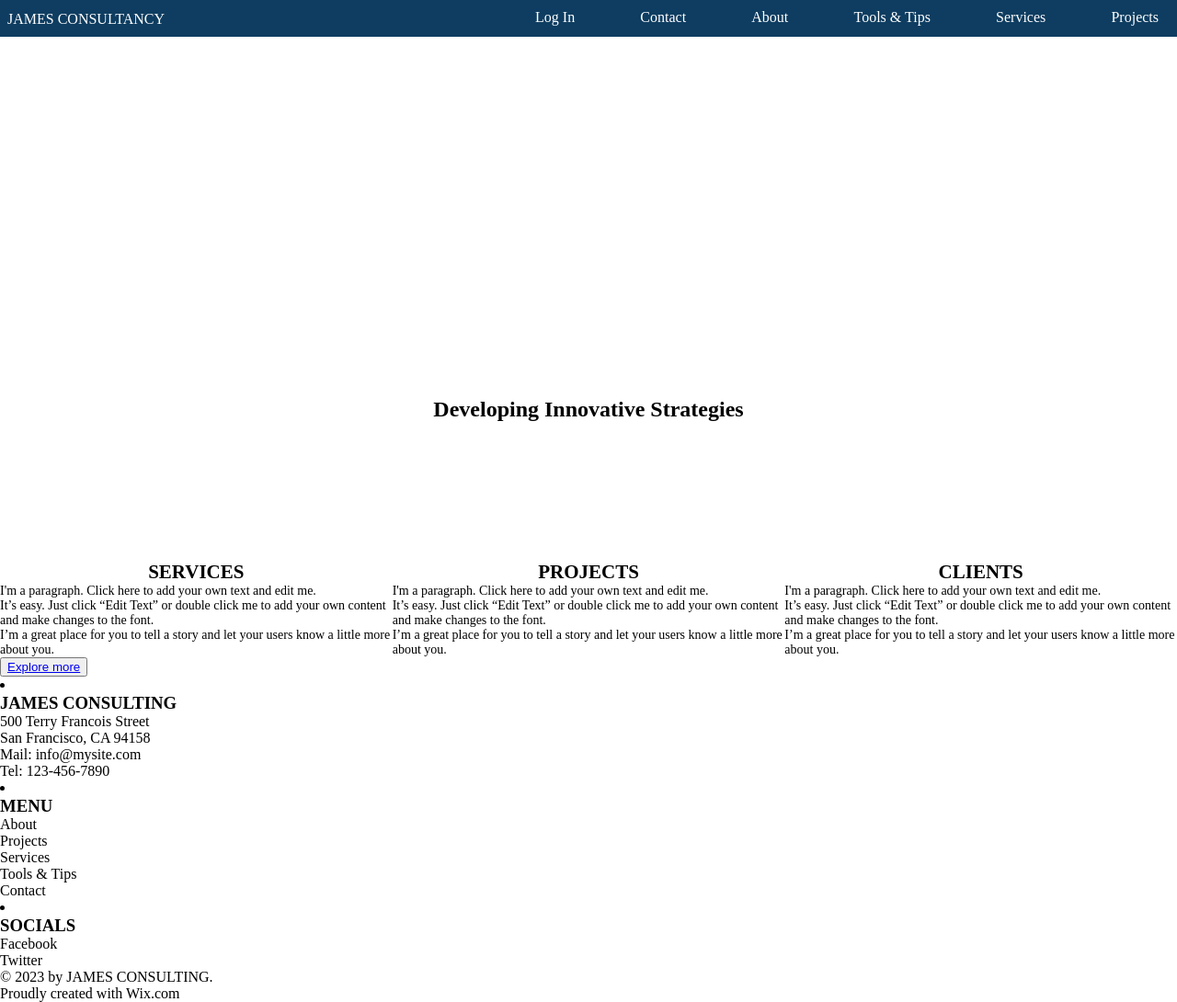
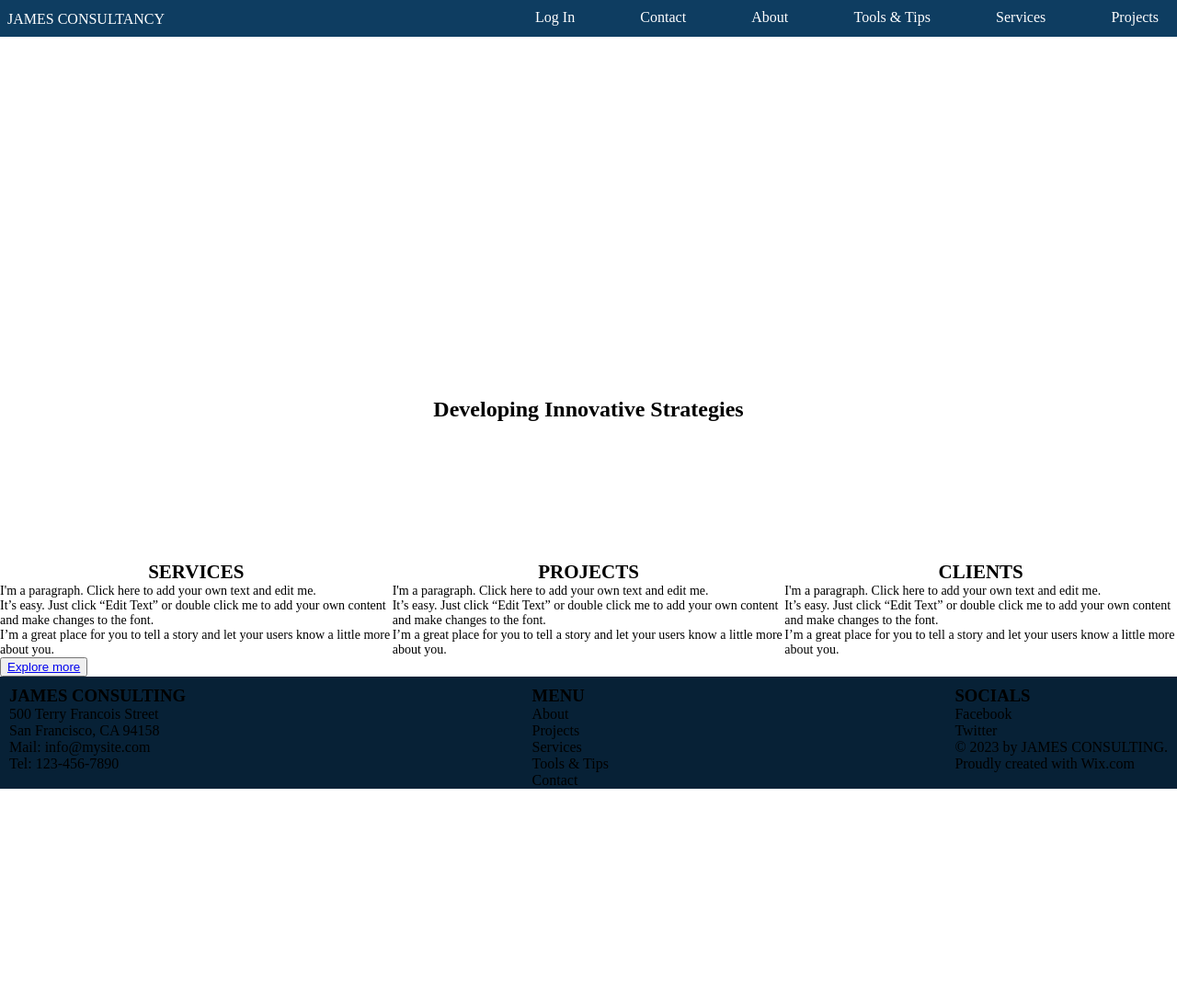
Before and after one commit to sylvestus/james_consulting, a plain HTML site: page index.html in a window 1280 px wide. Shown: the whole page at 92% size. After the commit the page ends 858 px from the top, so only its background shows below. Drawn offline with Linux system fonts and the light colour scheme.

Commit message:
style footer

```diff
--- a/index.css
+++ b/index.css
@@ -53,3 +53,16 @@ margin-right: 20px;
 .service_description li{
     list-style: none;
 }
+.footer{
+    display: flex;
+    justify-content: space-between;
+    background-color: #072136;
+    padding-left: 10px;
+    padding-right: 10px;
+    padding-top: 10px;
+}
+.footer li{
+    list-style: none;
+
+
+}
```
